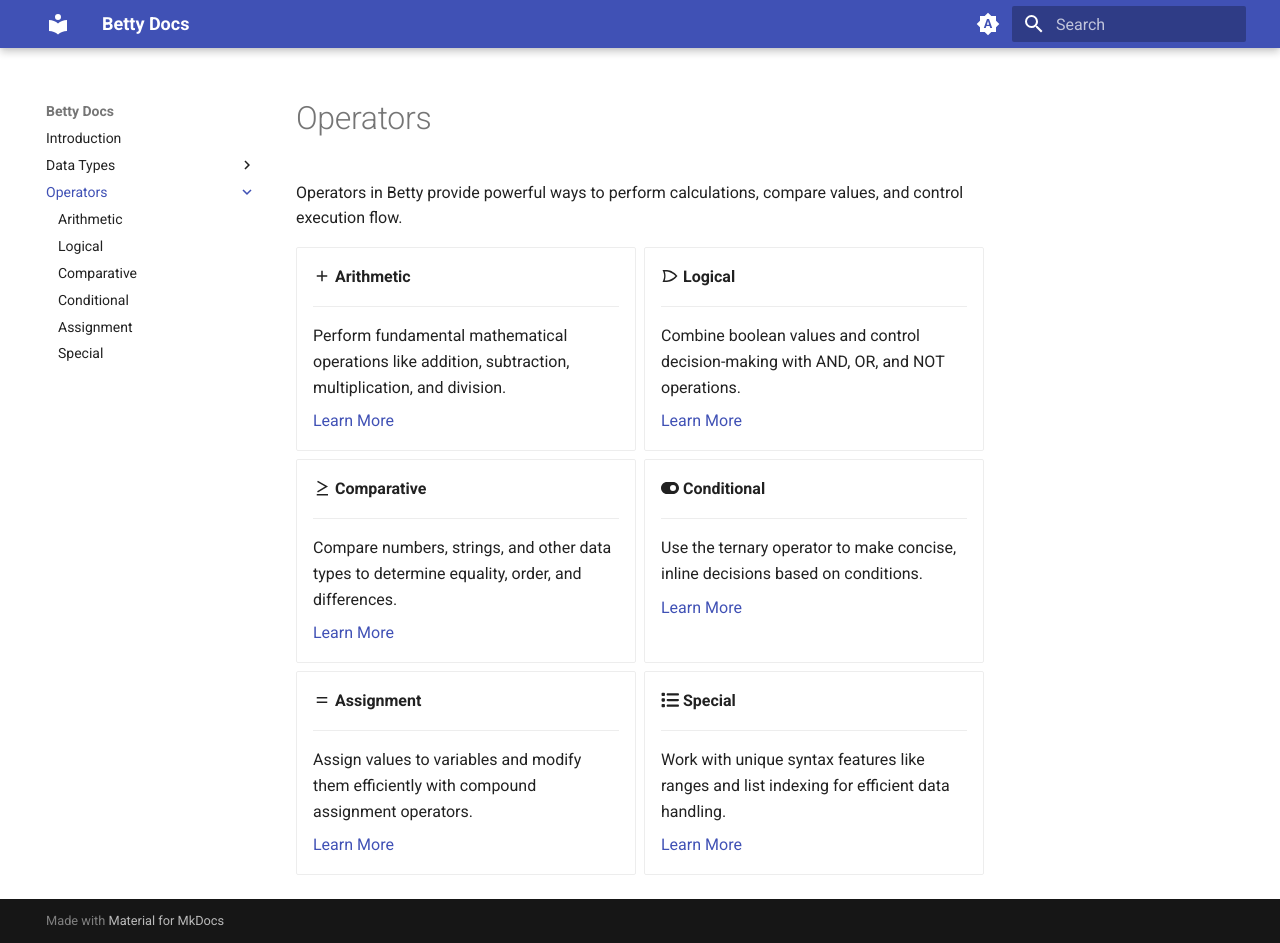
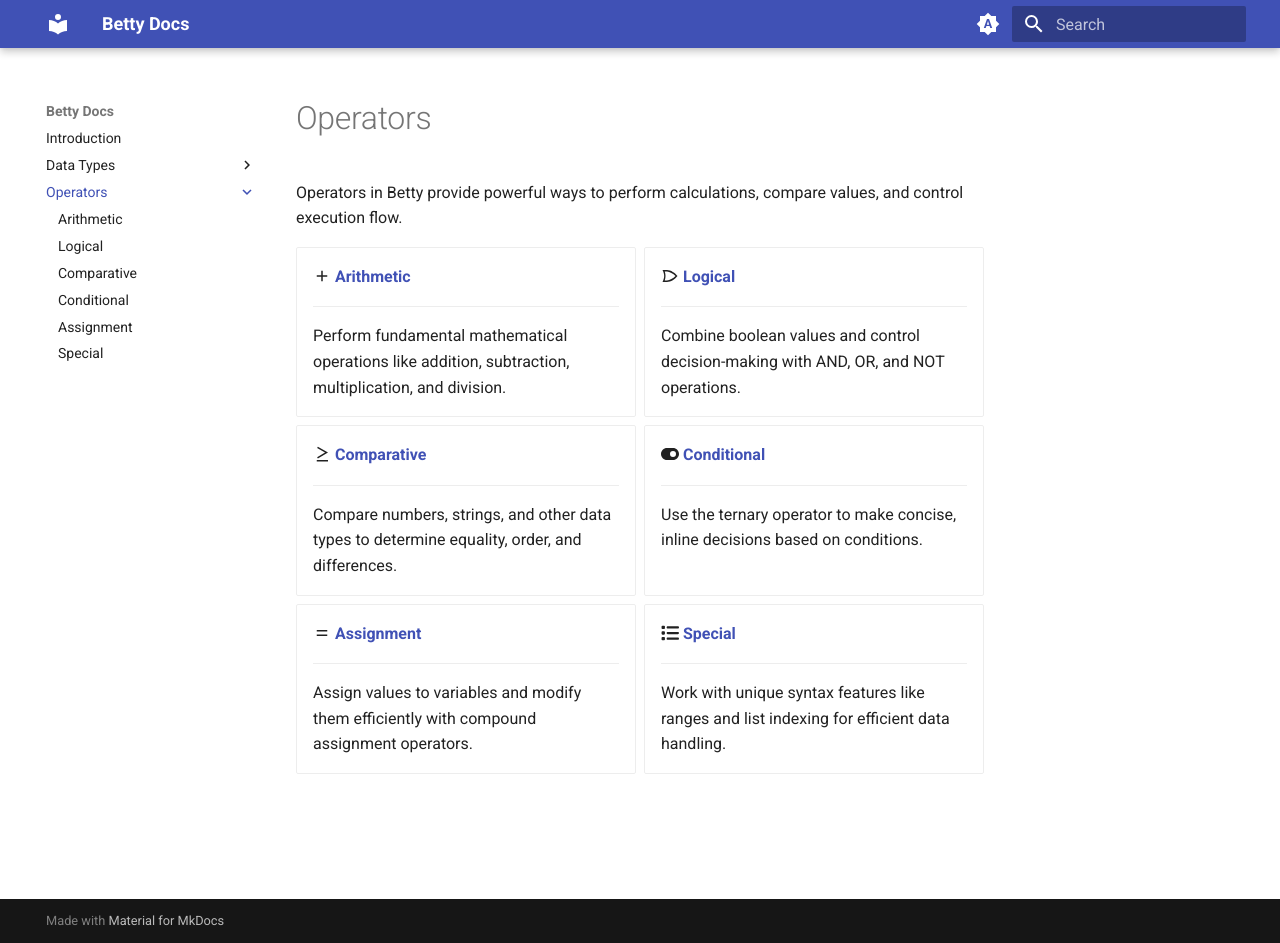
Before and after one commit to betty-lang/betty-docs, an MkDocs documentation site: the page built from docs/operators/index.md, in a window 1280 px wide and 943 px high. Built offline with MkDocs 1.6.1 and Material for MkDocs 9.7.7, drawn with Linux system fonts in a browser that asks for light colours.

Commit message:
Update category page layout

```diff
--- a/docs/operators/index.md
+++ b/docs/operators/index.md
@@ -4,52 +4,40 @@
 
 <div class="grid cards" markdown>
 
-- :material-plus: __Arithmetic__
+- :material-plus: [__Arithmetic__](arithmetic.md)
 
     ---
 
     Perform fundamental mathematical operations like addition, subtraction, multiplication, and division.
 
-    [Learn More](arithmetic.md)
-
-- :material-gate-or: __Logical__
+- :material-gate-or: [__Logical__ ](logical.md)
 
     ---
 
     Combine boolean values and control decision-making with AND, OR, and NOT operations.
 
-    [Learn More](logical.md)
-
-- :material-greater-than-or-equal: __Comparative__
+- :material-greater-than-or-equal: [__Comparative__ ](comparative.md)
 
     ---
 
     Compare numbers, strings, and other data types to determine equality, order, and differences.
 
-    [Learn More](comparative.md)
-
-- :fontawesome-solid-toggle-on: __Conditional__
+- :fontawesome-solid-toggle-on: [__Conditional__](conditional.md)
 
     ---
 
     Use the ternary operator to make concise, inline decisions based on conditions.
 
-    [Learn More](conditional.md)
-
-- :material-equal: __Assignment__
+- :material-equal: [__Assignment__](assignment.md)
 
     ---
 
     Assign values to variables and modify them efficiently with compound assignment operators.
 
-    [Learn More](assignment.md)
-
-- :fontawesome-solid-list: __Special__
+- :fontawesome-solid-list: [__Special__](special.md)
 
     ---
 
     Work with unique syntax features like ranges and list indexing for efficient data handling.
 
-    [Learn More](special.md)
-
 </div>
```
Also changed, not shown: docs/data-types/index.md (+6 -18 lines).
